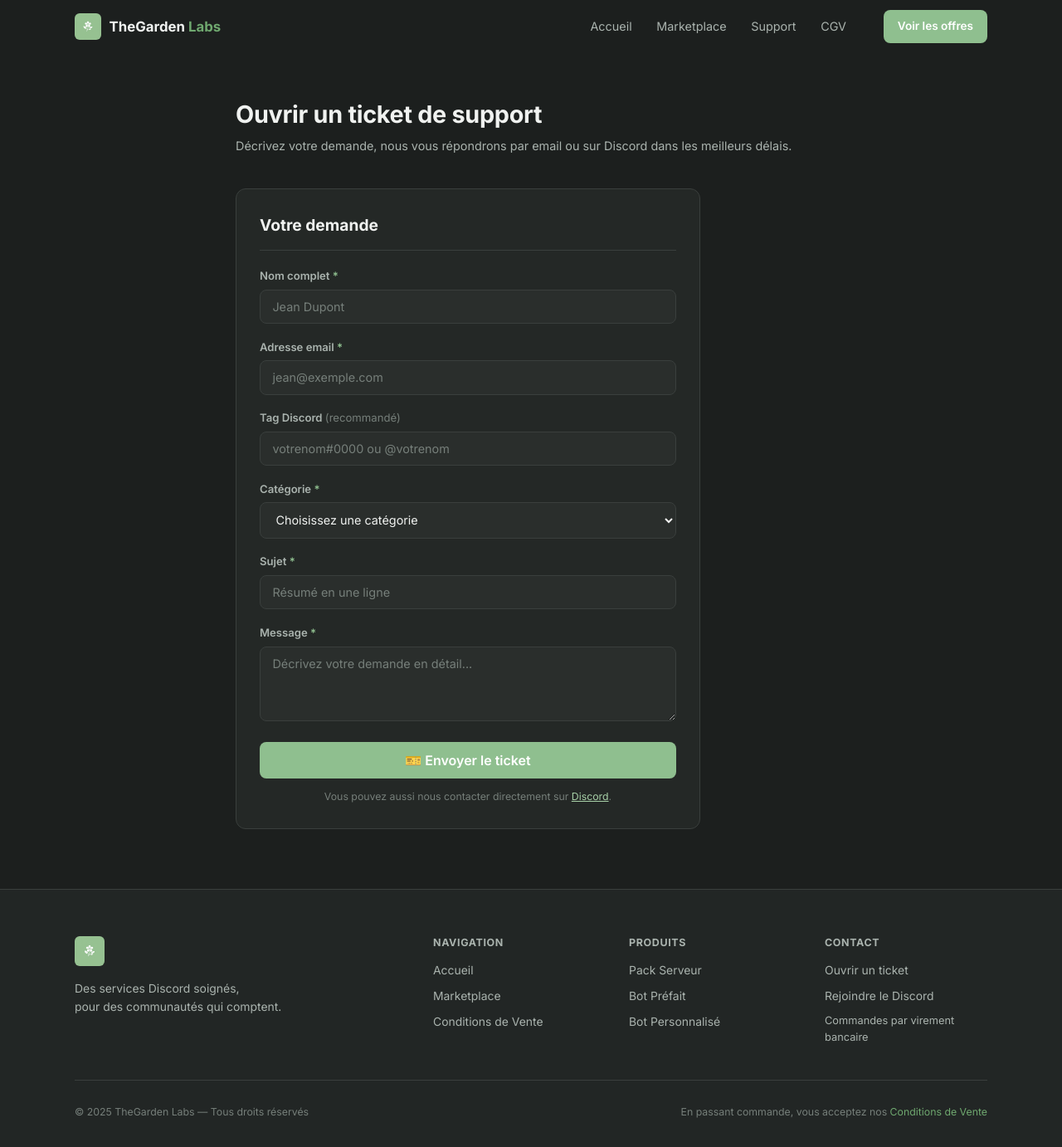
After one commit to SpectraSolar0/thegardenlabs, a Flask app: page /support in a window 1280 px wide. The commit adds this page. Shown: the whole page at 83% size. Run offline with Flask 3, Linux system fonts and the light colour scheme.

Commit message:
Add files via upload

```diff
--- a/templates/base.html
+++ b/templates/base.html
@@ -3,11 +3,11 @@
 <head>
     <meta charset="UTF-8" />
     <meta name="viewport" content="width=device-width, initial-scale=1.0" />
-    <title>{% block title %}TheGarden Labs - Discord Premium Services{% endblock %}</title>
+    <title>{% block title %}TheGarden Labs — Discord Premium Services{% endblock %}</title>
     <meta name="description" content="{% block description %}Serveurs Discord clé en main, bots préfaits et sur mesure. Qualité premium, prix accessibles.{% endblock %}" />
     <link rel="preconnect" href="https://fonts.googleapis.com" />
     <link rel="preconnect" href="https://fonts.gstatic.com" crossorigin />
-    <link href="https://fonts.googleapis.com/css2?family=Syne:wght@400;500;600;700;800&family=Inter:wght@300;400;500;600&display=swap" rel="stylesheet" />
+    <link href="https://fonts.googleapis.com/css2?family=Inter:wght@300;400;500;600;700&display=swap" rel="stylesheet" />
     <link rel="stylesheet" href="{{ url_for('static', filename='css/main.css') }}" />
     {% block head %}{% endblock %}
 </head>
@@ -23,6 +23,7 @@
         <ul class="nav__links">
             <li><a href="{{ url_for('index') }}" class="nav__link">Accueil</a></li>
             <li><a href="{{ url_for('marketplace') }}" class="nav__link">Marketplace</a></li>
+            <li><a href="{{ url_for('support') }}" class="nav__link">Support</a></li>
             <li><a href="{{ url_for('cgv') }}" class="nav__link">CGV</a></li>
         </ul>
         <a href="{{ url_for('marketplace') }}" class="btn btn--sm btn--primary">Voir les offres</a>
@@ -33,6 +34,7 @@
     <div class="nav__mobile" id="navMobile">
         <a href="{{ url_for('index') }}" class="nav__mobile-link">Accueil</a>
         <a href="{{ url_for('marketplace') }}" class="nav__mobile-link">Marketplace</a>
+        <a href="{{ url_for('support') }}" class="nav__mobile-link">Support</a>
         <a href="{{ url_for('cgv') }}" class="nav__mobile-link">CGV</a>
         <a href="{{ url_for('marketplace') }}" class="btn btn--primary" style="margin-top:1rem;">Voir les offres</a>
     </div>
@@ -71,12 +73,13 @@
         </div>
         <div class="footer__links">
             <h4>Contact</h4>
-            <a href="https://discord.gg/PAZHhUSXZj" target="_blank">Rejoindre le Discord</a>
+            <a href="{{ url_for('support') }}">Ouvrir un ticket</a>
+            <a href="{{ discord_invite }}" target="_blank">Rejoindre le Discord</a>
             <p style="color:var(--clr-text-muted);font-size:0.8rem;margin-top:0.5rem;">Commandes par virement bancaire</p>
         </div>
     </div>
     <div class="footer__bottom">
-        <p>© 2025 TheGarden Labs - Tous droits réservés</p>
+        <p>© 2025 TheGarden Labs — Tous droits réservés</p>
         <p>En passant commande, vous acceptez nos <a href="{{ url_for('cgv') }}">Conditions de Vente</a></p>
     </div>
 </footer>
--- a/templates/cgv.html
+++ b/templates/cgv.html
@@ -34,9 +34,10 @@
     <p>Les tarifs affichés peuvent être modifiés à tout moment et sans préavis. Toutefois, toute commande déjà acceptée conservera le tarif convenu lors de sa validation.</p>
 
     <div style="margin-top:3rem;padding:1.5rem;background:var(--clr-surface);border:1px solid var(--clr-border);border-radius:12px;text-align:center">
-        <p style="color:var(--clr-text-muted);margin-bottom:1.25rem;font-size:0.9rem">Pour toute question, réclamation ou demande d'assistance, il est recommandé d'ouvrir un ticket sur le serveur Discord de The Garden. 🌿</p>
+        <p style="color:var(--clr-text-muted);margin-bottom:1.25rem;font-size:0.9rem">Pour toute question, réclamation ou demande d'assistance, ouvrez un ticket directement sur le site ou sur le serveur Discord de The Garden. 🌿</p>
         <div style="display:flex;gap:0.75rem;justify-content:center;flex-wrap:wrap">
-            <a href="https://discord.gg/PAZHhUSXZj" target="_blank" class="btn btn--outline">Ouvrir un ticket sur Discord</a>
+            <a href="{{ url_for('support') }}" class="btn btn--primary">Ouvrir un ticket</a>
+            <a href="{{ discord_invite }}" target="_blank" class="btn btn--outline">Discord</a>
             <a href="{{ url_for('marketplace') }}" class="btn btn--ghost">Voir les offres</a>
         </div>
     </div>
--- /dev/null
+++ b/templates/support.html
@@ -0,0 +1,58 @@
+{% extends "base.html" %}
+
+{% block title %}Support — TheGarden Labs{% endblock %}
+
+{% block content %}
+<div class="checkout-page">
+    <h1 style="font-family:var(--font-display);font-size:1.8rem;font-weight:800;margin-bottom:0.5rem;">Ouvrir un ticket de support</h1>
+    <p style="color:var(--clr-text-muted);font-size:0.9rem;margin-bottom:2.5rem;">Décrivez votre demande, nous vous répondrons par email ou sur Discord dans les meilleurs délais.</p>
+
+    <div class="form-card fade-up" style="max-width:560px">
+        <div class="form-title">Votre demande</div>
+        <form method="POST" action="{{ url_for('support') }}">
+
+            <div class="form-group">
+                <label for="name">Nom complet <span style="color:var(--clr-brand)">*</span></label>
+                <input type="text" id="name" name="name" placeholder="Jean Dupont" value="{{ form.get('name', '') }}" required />
+            </div>
+
+            <div class="form-group">
+                <label for="email">Adresse email <span style="color:var(--clr-brand)">*</span></label>
+                <input type="email" id="email" name="email" placeholder="jean@exemple.com" value="{{ form.get('email', '') }}" required />
+            </div>
+
+            <div class="form-group">
+                <label for="discord">Tag Discord <span style="color:var(--clr-text-dim);font-weight:400">(recommandé)</span></label>
+                <input type="text" id="discord" name="discord" placeholder="votrenom#0000 ou @votrenom" value="{{ form.get('discord', '') }}" />
+            </div>
+
+            <div class="form-group">
+                <label for="category">Catégorie <span style="color:var(--clr-brand)">*</span></label>
+                <select id="category" name="category" required>
+                    <option value="" disabled {% if not form.get('category') %}selected{% endif %}>Choisissez une catégorie</option>
+                    {% for c in categories %}
+                    <option value="{{ c }}" {% if form.get('category') == c %}selected{% endif %}>{{ c }}</option>
+                    {% endfor %}
+                </select>
+            </div>
+
+            <div class="form-group">
+                <label for="subject">Sujet <span style="color:var(--clr-brand)">*</span></label>
+                <input type="text" id="subject" name="subject" placeholder="Résumé en une ligne" value="{{ form.get('subject', '') }}" required />
+            </div>
+
+            <div class="form-group">
+                <label for="message">Message <span style="color:var(--clr-brand)">*</span></label>
+                <textarea id="message" name="message" placeholder="Décrivez votre demande en détail..." required>{{ form.get('message', '') }}</textarea>
+            </div>
+
+            <button type="submit" class="btn btn--primary" style="width:100%;justify-content:center;font-size:1rem;">
+                🎫 Envoyer le ticket
+            </button>
+            <p style="text-align:center;font-size:0.77rem;color:var(--clr-text-dim);margin-top:0.75rem">
+                Vous pouvez aussi nous contacter directement sur <a href="{{ discord_invite }}" target="_blank" style="color:var(--clr-brand-light);text-decoration:underline">Discord</a>.
+            </p>
+        </form>
+    </div>
+</div>
+{% endblock %}
```
Also changed, not shown: templates/admin_tickets.html (added, +61 -0 lines), templates/index.html (+18 -4 lines), templates/success.html (+4 -6 lines), templates/support_success.html (added, +34 -0 lines).
